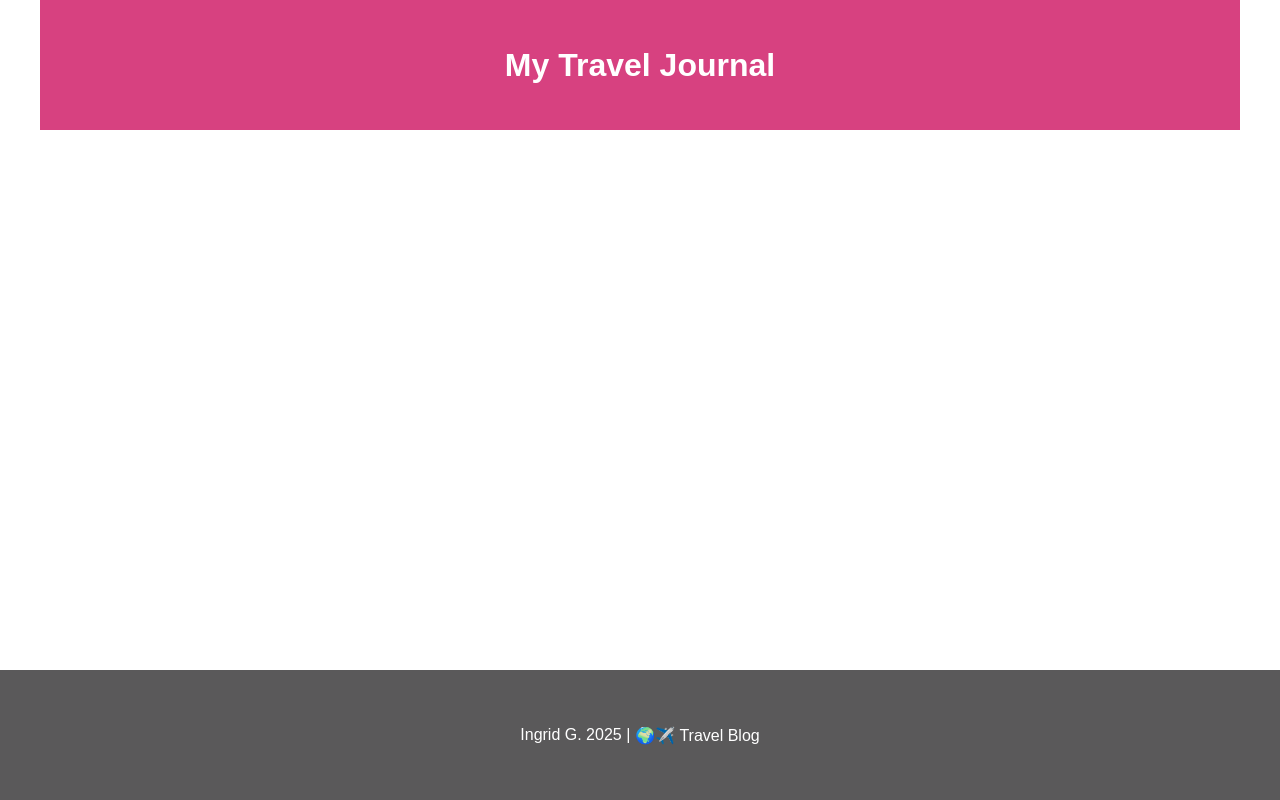
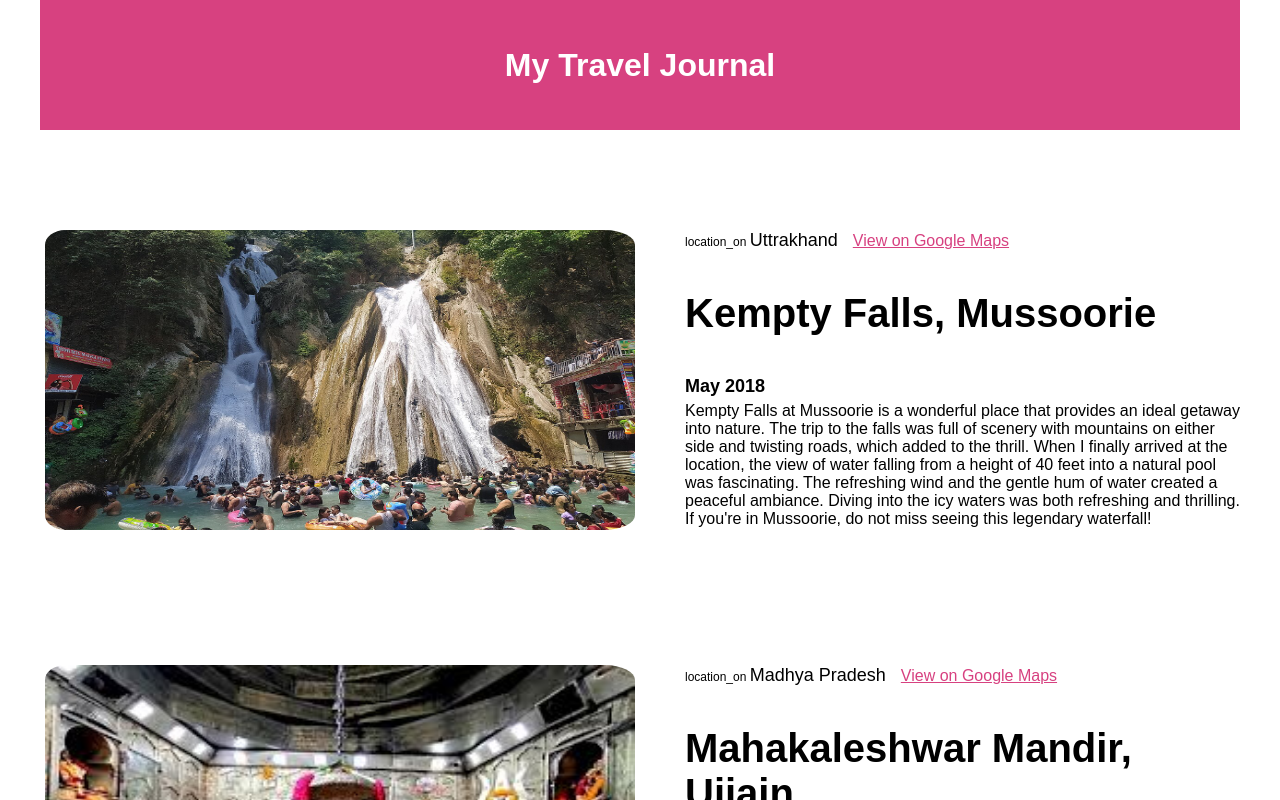
Before and after one commit to iamamitprakash/Travel_Blog_React, a React (Create React App) app: page / in a window 1280 px wide. Shown: the top 800 px of the page. Built offline with nearby package versions, Linux system fonts and the light colour scheme.

Commit message:
Cards page completed with css

```diff
--- a/src/App.css
+++ b/src/App.css
@@ -1,13 +1,34 @@
-*{
+* {
   box-sizing: border-box;
 }
 
 body {
   margin: 0;
-  font-family: 'outfit' , sans-serif;
+  font-family: 'Outfit', sans-serif;
+
 }
 
-/* Header Section */
+a {
+  color: #d74180;
+  font-size: 16px;
+}
+
+a:hover{
+  color: #808080;
+}
+
+section {
+  padding: 20px;
+}
+
+p {
+  font-size: 16px;
+}
+
+h4, p {
+  padding-bottom:5px;
+  margin: 0;
+}
 
 .title {
   font-weight: 600;
@@ -16,25 +37,68 @@ body {
 .journal-header {
   background-color: #d74180;
   height: 130px;
-  display: flex;
   justify-content: center;
   align-items: center;
+  display: flex;
   padding: 20px 36px;
   color: white;
   margin-left: 40px;
   margin-right: 40px;
 }
 
-/* Footer Section */
+.card-img {
+  width: 600px;
+  height: 300px;
+  border-radius: 5%;
+  margin-bottom: 15px;
+  position: relative;
+  padding-left: 10px;
+  display: block;
+}
+
+.card-country {
+  font-size: 18px;
+  padding-right: 10px;
+}
+
+.card-country-title {
+  font-size: 40px;
+}
+
+.card-date {
+  font-size: 18px;
+}
+
+.card {
+  display: flex;
+  flex-direction: row;
+  font-size: 12px;
+  flex: 0 0 auto;
+  position: relative;
+  margin-top: 80px;
+  margin-right: 15px;
+  margin-left: 15px;
+}
+
+.column-left {
+  flex: 40%;
+  padding-right: 30px;
+}
+
+.column-right {
+  flex: 40%;
+}
 
 .journal-footer {
-  display: flex;
   justify-content: center;
   align-items: center;
+  display: flex;
   background-color: #5a595a;
   height: 130px;
+  display: flex;
   color: white;
-  position: absolute;
+  position: relative;
+  border-radius: 5px;
   bottom: 0;
   width: 100%;
 }
@@ -42,3 +106,10 @@ body {
 .footer-caption {
   padding-left: 5px;
 }
+
+/* media queries */
+@media (max-width: 400px) {
+  .card {
+    background-color: #de3163;
+  }
+}
--- a/src/App.js
+++ b/src/App.js
@@ -1,11 +1,19 @@
 import './App.css';
+import Cards from './Components/Cards';
 import Footer from './Components/Footer';
 import Header from './Components/Header';
+import { data } from './data';
 
 function App() {
+  const mappedData = data.map((item) => {
+    return(
+      <Cards key = {item.id} item = {item} />
+    );
+  });
   return(
     <div className='App'>
       <Header />
+      {mappedData}
       <Footer />
     </div>
   );
--- a/src/Components/Cards.js
+++ b/src/Components/Cards.js
@@ -1,13 +1,21 @@
-import React from "react";
+import React from 'react';
 
-const Cards = () => {
-    return(
-        <div className="card">
-            <section className="column-left">
-
-            </section>
-        </div>
-    );
-};
-
-export default Cards;
+export default function Cards(props) {
+	return (
+		<div className='card'>
+			<section className='column-left'>
+				<img className="card-img" src={props.item.coverImg} alt={props.item.title} />
+			</section>
+			<section className='column-right'>
+				<span className='material-symbols-outlined'>location_on </span>
+				<span className="card-country">{props.item.state} </span>
+				<a href={props.item.googleMapLink} target="_blank" rel="noopener noreferrer">
+					View on Google Maps
+				</a>
+				<h3 className="card-country-title">{props.item.title}</h3>
+				<h4 className="card-date">{props.item.date}</h4>
+				<p>{props.item.description}</p>
+			</section>
+		</div>
+	);
+}
--- a/src/Data.js
+++ b/src/Data.js
@@ -3,7 +3,7 @@ export const data = [
 		id: 1,
 		date: "May 2018",
 		title: "Kempty Falls, Mussoorie",
-		description: "Kempty Falls is a waterfall in Ram Gaon and at the south of Kempty, in the Tehri Garhwal District of Uttarakhand, India.[1] It is 13 kilometres (8 mi) from Mussoorie on the Chakrata Road, and 45 kilometres (28 mi) from Dehradun.[2] It is nearly 1364 meters above sea level, at 78°-02’East longitude and 30° -29’North latitude. The Kempty Falls, and the area around is surrounded by high mountain ranges at an altitude of 4500 feet.[3] There is an estimated tourist inflow to the Falls of over 10 lakh (one million).",
+		description: "Kempty Falls at Mussoorie is a wonderful place that provides an ideal getaway into nature. The trip to the falls was full of scenery with mountains on either side and twisting roads, which added to the thrill. When I finally arrived at the location, the view of water falling from a height of 40 feet into a natural pool was fascinating. The refreshing wind and the gentle hum of water created a peaceful ambiance. Diving into the icy waters was both refreshing and thrilling. If you're in Mussoorie, do not miss seeing this legendary waterfall!",
 		coverImg: "./images/Kempty_Falls.jpg",
 		state: "Uttrakhand",
 		googleMapLink:
@@ -13,7 +13,7 @@ export const data = [
 		id: 2,
 		date: "December 2019",
 		title: "Mahakaleshwar Mandir, Ujjain",
-		description: "Mahakaleshwar Jyotirlinga is a Hindu temple dedicated to Shiva and is one of the twelve Jyotirlingas, shrines which are said to be the most sacred abodes of Shiva. It is located in the ancient city of Ujjain in the state of Madhya Pradesh, India. The temple is situated on the side of the holy river Shipra. The presiding deity, Shiva in the lingam form is believed to be Swayambhu, deriving currents of power (Shakti) from within itself as against the other images and lingams that are ritually established and invested with mantra-shakti.",
+		description: "Ujjain's Mahakaleshwar Temple is one of the holiest sites dedicated to him. My experience at this sacred temple was otherworldly, with spiritual vibrations and piety. The majestic architecture of the temple, the rhythmic recitation of Har Har Mahadev, and the vision of the holy Jyotirlinga filled the air with a sense of great peace and respect. The most memorable experience of my trip was witnessing the renowned Bhasma Aarti at sunrise. Strolling through the temple passages, I could feel an intense bond with the cosmic energy of Lord Mahakal. If you are looking for spirituality and peace of mind, Mahakaleshwar is a destination that will leave you speechless.",
 		coverImg: "./images/Mahakal.jfif",
 		state: "Madhya Pradesh",
 		googleMapLink:
@@ -23,7 +23,7 @@ export const data = [
 		id: 3,
 		date: "June 2022",
 		title: "Robber's Cave, Dehradun",
-		description: "Robber's Cave, also known as Guchhupani, is a river cave in Dehradun, Uttarakhand, India. It's a popular tourist destination known for its natural beauty and unique features.",
+		description: "Robber's Cave, or Ghuchu Pani, is a secret paradise in Dehradun that provides an interesting combination of adventure and nature. This enigmatic cave, with towering cliffs all around, has a river running through it, providing a fascinating experience for tourists. Walking barefoot in the icy water, with the reverberating sound of flowing streams, was both exciting and invigorating. A perfect spot for nature lovers and adventure seekers, Robber’s Cave is an ideal getaway to escape the city's hustle and immerse in the serenity of nature. If you're visiting Dehradun, this place is a must-visit for an unforgettable experience!",
 		coverImg: "./images/Robbers-Cave.jpg",
 		state: "Uttrakhand",
 		googleMapLink:
@@ -33,7 +33,7 @@ export const data = [
 		id: 4,
 		date: "August 2023",
 		title: "City Palace, Udaipur",
-		description: "City Palace (Raj Mahal), Udaipur is a palace complex situated in the city of Udaipur in the Indian state of Rajasthan. It was built over a period of nearly 400 years, with contributions from several rulers of the Mewar dynasty. Its construction began in 1553, started by Maharana Udai Singh II of the Sisodia Rajput family as he shifted his capital from the erstwhile Chittor to the newfound city of Udaipur.[1] The palace is located on the east bank of Lake Pichola and has several palaces built within its complex.",
+		description: "City Palace of Udaipur is an outstanding architectural wonder which wonderfully depicts the royal legacy of Rajasthan. The palace, perched over calm Lake Pichola, is a beautiful example of Rajput and Mughal architecture and is bedecked with lavish carvings, magnificent courtyards, and breathtaking balconies. When I strolled through its grand corridors, I was overwhelmed with the ethereal views of the lake and city. The museum within had royal artifacts, paintings, and historical treasures, giving a glimpse of the splendor of the Mewar dynasty. Each nook of the palace resonated with tales of its glorious history. A must-see for history enthusiasts and tourists.",
 		coverImg: "./images/CityPalace.jfif",
 		state: "Rajsthan",
 		googleMapLink:
@@ -43,7 +43,7 @@ export const data = [
 		id: 5,
 		date: "November 2024",
 		title: "National Zoological Park, Delhi",
-		description: "The Delhi zoo came decades later after New Delhi was built. although the idea to have a zoo at the national capital was mooted in 1951, the park was inaugurated in November 1959.",
+		description: "The National Zoological Park in Delhi is a paradise for wildlife enthusiasts, offering a glimpse into the diverse animal kingdom amidst lush greenery. Walking through the well-maintained enclosures, I was fascinated by the sight of playful monkeys, roaring big cats, and elegant deer. The reptile house, with its collection of snakes and crocodiles, was both thrilling and educational. A perfect spot for families and nature lovers, the zoo provides an immersive experience in the world of wildlife while promoting conservation and awareness. If you're in Delhi, a visit to this zoological park is a delightful escape into nature's wonders.",
 		coverImg: "./images/Delhi-Zoo.avif",
 		state: "New Delhi",
 		googleMapLink:
```
